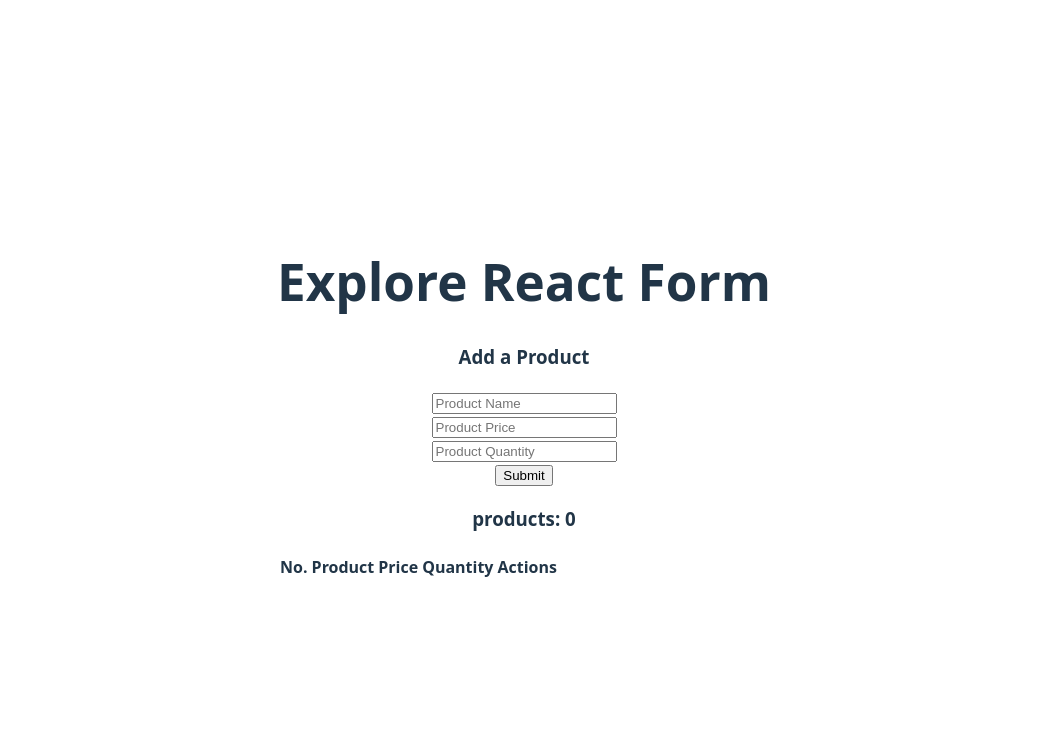
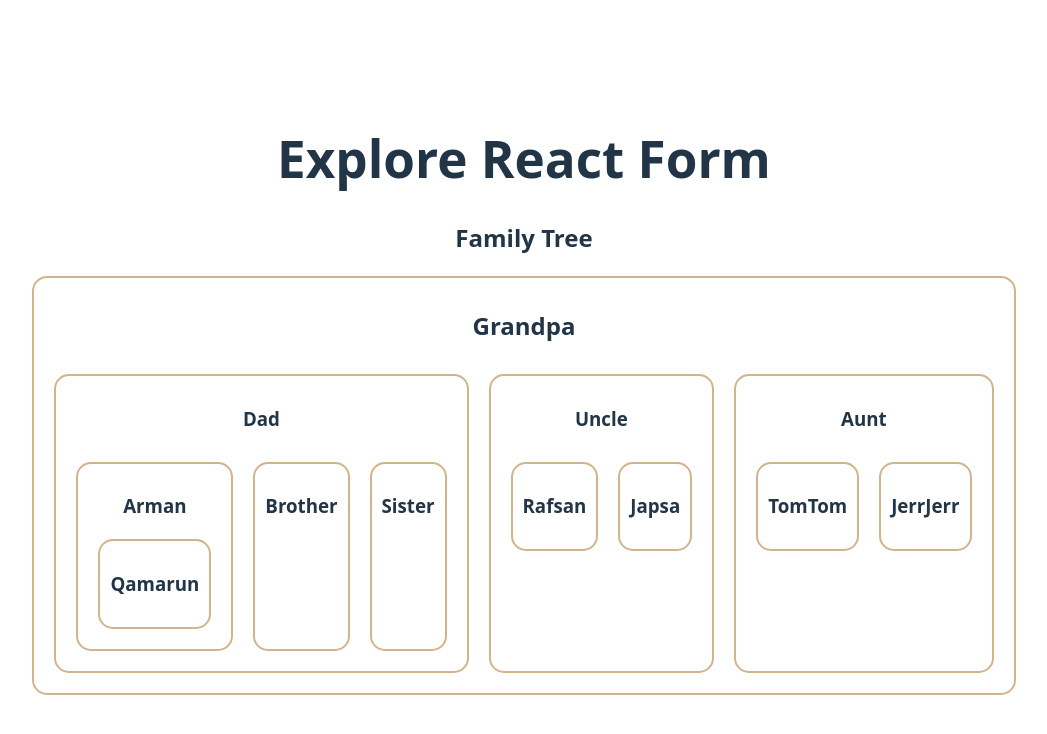
Before and after one commit to ArmanMirDeV/Explore-React-Form, a React (Vite) app: page / in a window 1280 px wide. Shown: the top 734 px of the page, without its empty margins (116-1163 px from the left). Built offline with nearby package versions, Linux system fonts and the light colour scheme.

Commit message:
Add FamilyTree component with family members and styles

```diff
--- a/src/App.jsx
+++ b/src/App.jsx
@@ -1,6 +1,7 @@
 
 import './App.css'
 import ControlledField from './Components/ControlledField/ControlledField'
+import FamilyTree from './Components/FamilyTree/FamilyTree'
 import HookForm from './Components/HookForm/HookForm'
 import ProductManagement from './Components/ProductManagement/ProductManagement'
 import SimpleForm from './Components/SimpleForm/SimpleForm'
@@ -19,7 +20,8 @@ function App() {
       {/* <ControlledField></ControlledField> */}
       {/* <UncontrolledField></UncontrolledField> */}
       {/* <HookForm></HookForm> */}
-      <ProductManagement></ProductManagement>
+      {/* <ProductManagement></ProductManagement> */}
+      <FamilyTree></FamilyTree>
 
     </>
   )
--- /dev/null
+++ b/src/Components/FamilyTree/Aunt.jsx
@@ -0,0 +1,16 @@
+import React from 'react';
+import Cousin from './Cousin';
+
+const Aunt = () => {
+    return (
+        <div>
+            <h3>Aunt</h3>
+            <section className='flex' >
+                <Cousin name='TomTom' ></Cousin>
+                <Cousin name='JerrJerr' ></Cousin>
+            </section>
+        </div>
+    );
+};
+
+export default Aunt;
--- /dev/null
+++ b/src/Components/FamilyTree/Bro.jsx
@@ -0,0 +1,11 @@
+import React from 'react';
+
+const Bro = () => {
+    return (
+        <div>
+            <h3>Brother</h3>
+        </div>
+    );
+};
+
+export default Bro;
--- /dev/null
+++ b/src/Components/FamilyTree/Cousin.jsx
@@ -0,0 +1,11 @@
+import React from 'react';
+
+const Cousin = ({name}) => {
+    return (
+        <div>
+            <h3>{name}</h3>
+        </div>
+    );
+};
+
+export default Cousin;
--- /dev/null
+++ b/src/Components/FamilyTree/Dad.jsx
@@ -0,0 +1,19 @@
+import React from 'react';
+import Myself from './Myself';
+import Bro from './Bro';
+import Sis from './Sis';
+
+const Dad = () => {
+    return (
+        <div>
+            <h3>Dad</h3>
+            <section className='flex' >
+                <Myself></Myself>
+                <Bro></Bro>
+                <Sis></Sis>
+            </section>
+        </div>
+    );
+};
+
+export default Dad;
--- /dev/null
+++ b/src/Components/FamilyTree/FamilyTree.css
@@ -0,0 +1,9 @@
+.family-tree div{
+    border: 2px solid tan;
+    margin: 10px;
+    padding: 10px;
+    border-radius: 15px;
+}
+.flex{
+    display: flex;
+}
--- /dev/null
+++ b/src/Components/FamilyTree/FamilyTree.jsx
@@ -0,0 +1,17 @@
+import React from 'react';
+import Grandpa from './Grandpa';
+import './FamilyTree.css'
+
+const FamilyTree = () => {
+
+    const asset = 'diamond';
+
+    return (
+        <div className='family-tree' >
+            <h2>Family Tree</h2>
+            <Grandpa></Grandpa>
+        </div>
+    );
+};
+
+export default FamilyTree;
--- /dev/null
+++ b/src/Components/FamilyTree/Grandpa.jsx
@@ -0,0 +1,19 @@
+import React from 'react';
+import Dad from './Dad';
+import Uncle from './Uncle';
+import Aunt from './Aunt';
+
+const Grandpa = () => {
+    return (
+        <div>
+           <h2>Grandpa</h2>
+           <section className='flex'>
+            <Dad></Dad>
+            <Uncle></Uncle>
+            <Aunt></Aunt>
+           </section>
+        </div>
+    );
+};
+
+export default Grandpa;
--- /dev/null
+++ b/src/Components/FamilyTree/Myself.jsx
@@ -0,0 +1,13 @@
+import React from 'react';
+import Special from './Special';
+
+const Myself = () => {
+    return (
+        <div>
+            <h3>Arman</h3>
+            <Special name='Qamarun' ></Special>
+        </div>
+    );
+};
+
+export default Myself;
--- /dev/null
+++ b/src/Components/FamilyTree/Sis.jsx
@@ -0,0 +1,11 @@
+import React from 'react';
+
+const Sis = () => {
+    return (
+        <div>
+            <h3>Sister</h3>
+        </div>
+    );
+};
+
+export default Sis;
--- /dev/null
+++ b/src/Components/FamilyTree/Special.jsx
@@ -0,0 +1,11 @@
+import React from 'react';
+
+const Special = ({name}) => {
+    return (
+        <div>
+            <h3>{name}</h3>
+        </div>
+    );
+};
+
+export default Special;
--- /dev/null
+++ b/src/Components/FamilyTree/Uncle.jsx
@@ -0,0 +1,16 @@
+import React from 'react';
+import Cousin from './Cousin';
+
+const Uncle = () => {
+    return (
+        <div>
+            <h3>Uncle</h3>
+            <section className='flex' >
+                <Cousin name='Rafsan'></Cousin>
+                <Cousin name='Japsa'></Cousin>
+            </section>
+        </div>
+    );
+};
+
+export default Uncle;
```
